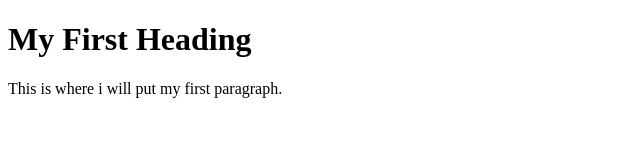
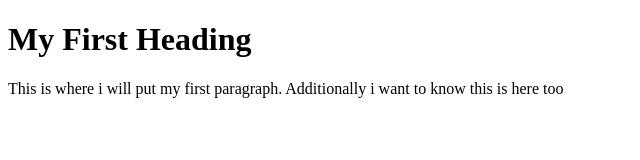
Before and after one commit to CamRains/github-intro, a plain HTML site: page index.html in a window 1280 px wide. Shown: the whole page, without its empty margins (0-640 px from the left). Drawn offline with Linux system fonts and the light colour scheme.

Commit message:
inital commit

```diff
--- a/index.html
+++ b/index.html
@@ -4,7 +4,8 @@
 
 <h1> My First Heading </h1>
 
-<p> This is where i will put my first paragraph. </p>
+<p> This is where i will put my first paragraph. Additionally
+    i want to know this is here too </p>
 
 
 
```
